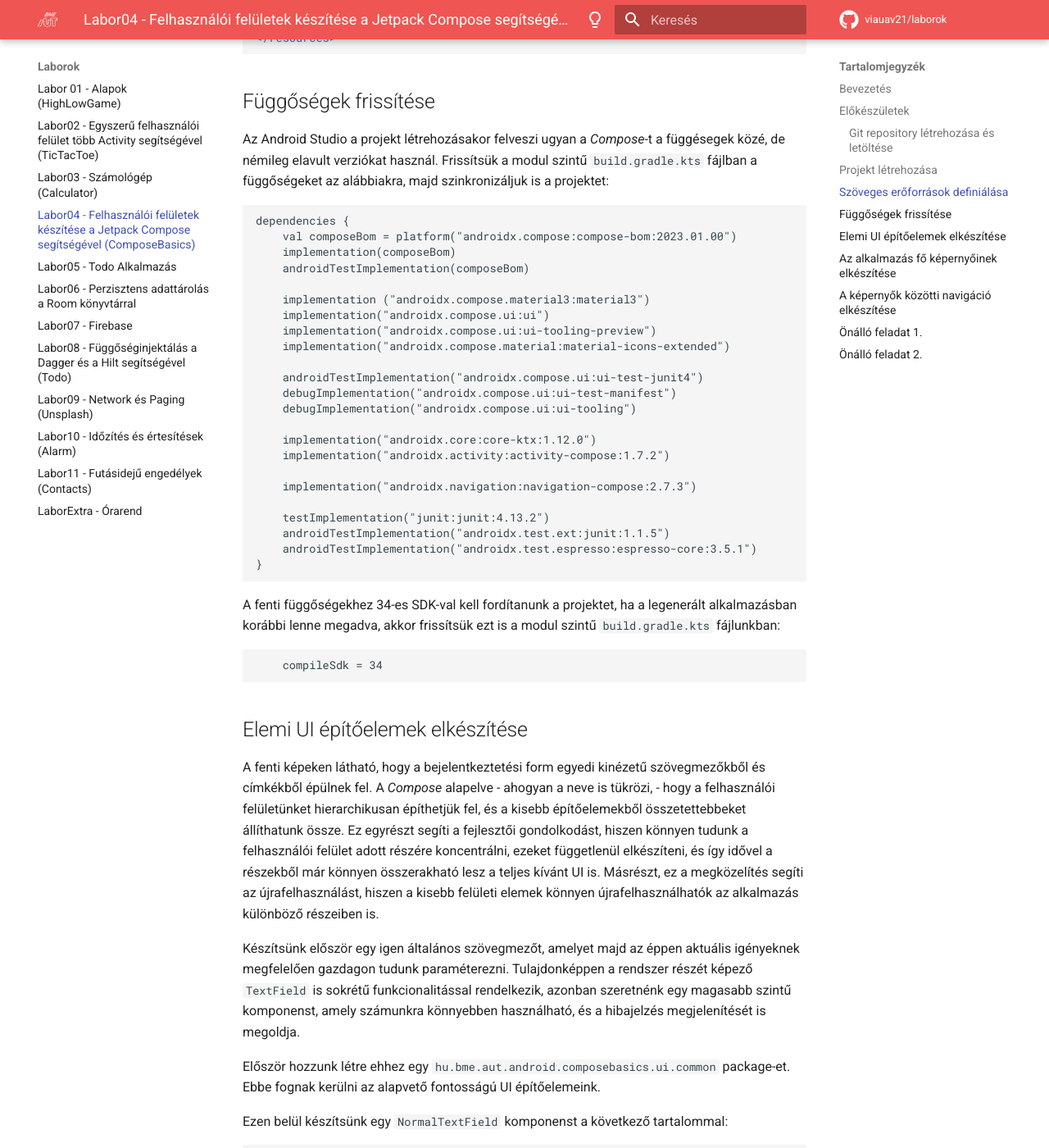
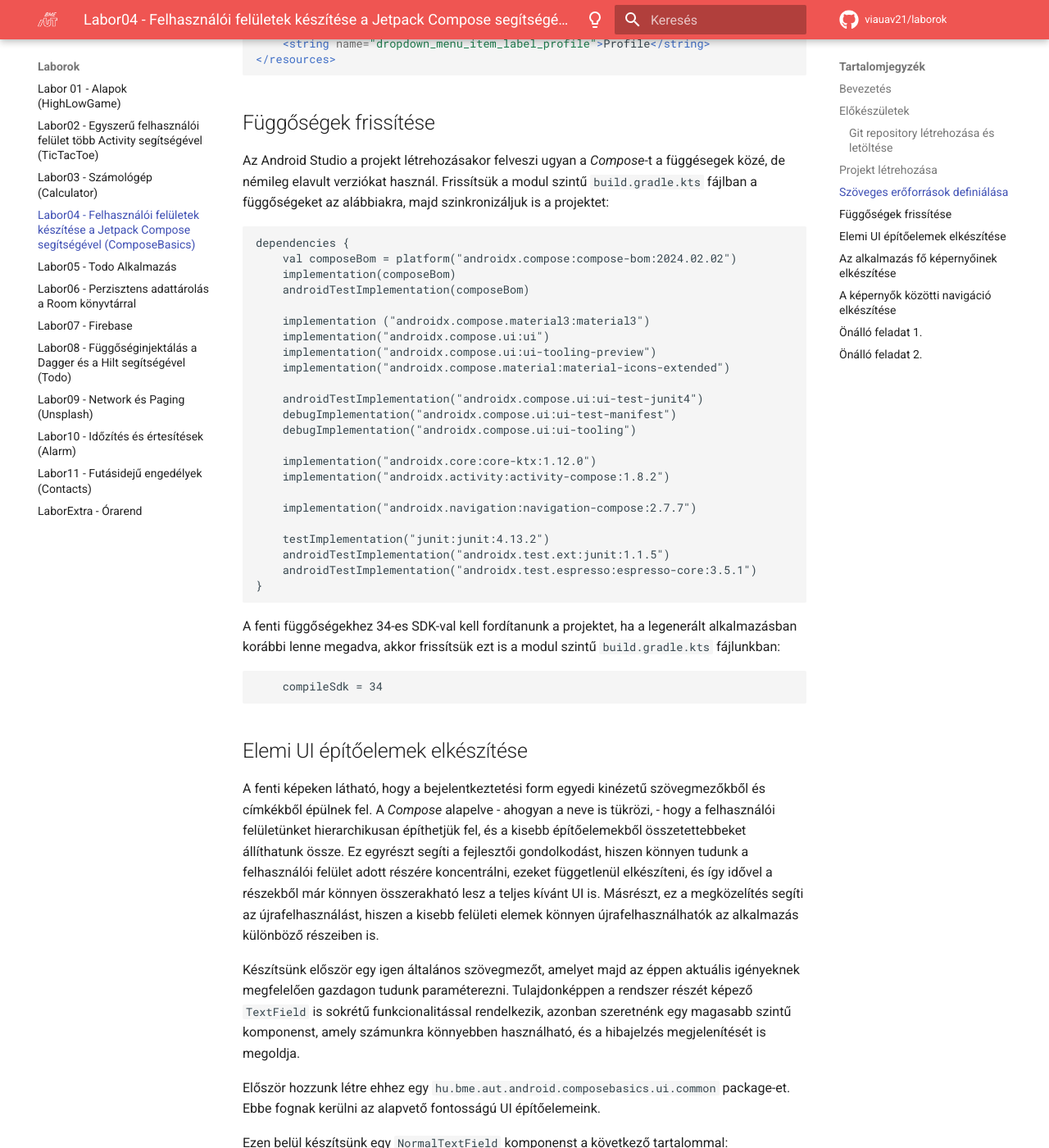
Before and after one commit to VIAUAV21/laborok, an MkDocs documentation site: the page built from docs/laborok/compose/index.md, in a window 1280 px wide and 1400 px high, scrolled down 2615 px. Shown: the whole window at 82% size. Built offline with MkDocs 1.6.1 and Material for MkDocs 9.7.7, drawn with Linux system fonts in a browser that asks for light colours; comment, search, counter and statistics services are not loaded; some of the changed lines change nothing that is shown; some of the changed text lies outside the part shown.

Commit message:
composelab 2024 f1 update

````diff
--- a/docs/laborok/compose/index.md
+++ b/docs/laborok/compose/index.md
@@ -72,7 +72,7 @@
 
 ```gradle
 dependencies {
-    val composeBom = platform("androidx.compose:compose-bom:2023.01.00")
+    val composeBom = platform("androidx.compose:compose-bom:2024.02.02")
     implementation(composeBom)
     androidTestImplementation(composeBom)
 
@@ -86,9 +86,9 @@
     debugImplementation("androidx.compose.ui:ui-tooling")
 
     implementation("androidx.core:core-ktx:1.12.0")
-    implementation("androidx.activity:activity-compose:1.7.2")
+    implementation("androidx.activity:activity-compose:1.8.2")
 
-    implementation("androidx.navigation:navigation-compose:2.7.3")
+    implementation("androidx.navigation:navigation-compose:2.7.7")
 
     testImplementation("junit:junit:4.13.2")
     androidTestImplementation("androidx.test.ext:junit:1.1.5")
@@ -113,6 +113,8 @@
 Ezen belül készítsünk egy `NormalTextField` komponenst a következő tartalommal:
 
 ```kotlin
+package hu.bme.aut.android.composebasics.ui.common
+
 @ExperimentalMaterial3Api
 @Composable
 fun NormalTextField(
@@ -201,6 +203,9 @@
 }
 ```
 
+!!! info ""
+	Ne feledjük, hogy a Preview csak egy build után tekinthető meg.
+
 Előnézeti függvényből többet is létrehozhatunk, hogy lássuk, hogyan néz ki a komponensünk különböző
 paraméterezések esetén. Vizsgáljuk meg a hibajelzéssel ellátott megjelenést is:
 
@@ -230,6 +235,8 @@
 A fentihez hasonlóan a `ui.common` package-be készítsünk egy újabb komponenst `PasswordTextField` néven az alábbi tartalommal:
 
 ```kotlin
+package hu.bme.aut.android.composebasics.ui.common
+
 @ExperimentalMaterial3Api
 @Composable
 fun PasswordTextField(
@@ -300,6 +307,8 @@
 A képernyőknek és a hozzájuk kapcsolódó kódoknak hozzunk létre egy közös `hu.bme.aut.android.composebasics.feature` package-et, majd ezen belül a bejelentkező képernyő a `login` package-be kerüljön! Készítsük el a képernyő kódját `LoginScreen` néven, majd adjuk meg a következő kódot:
 
 ```kotlin
+package hu.bme.aut.android.composebasics.feature.login
+
 @ExperimentalMaterial3Api
 @Composable
 fun LoginScreen(
@@ -406,6 +415,8 @@
 A második elkészítendő képernyőnk az alkalmazás "főképernyője", amit sikeres bejelentkezés után lát a felhasználó. Viszont itt már részben érintenünk kell a képernyők közti navigáció kérdését is, hiszen a képernyőnek lesz egy menüje, ahonnan majd más képernyőkre lehet navigálni. Ehhez egy `navigation` package-et hozzunk létre, és ebbe kerüljön az alábbi `Screen` osztály. Itt `sealed classot` alkalmazunk a lehetséges képernyők leírására, mert csak előre megadott számú képernyőnk van, és a főképernyő argumentumot is kaphat. A `sealed class` kicsit hasonlít az `enumhoz`, de támogatja ezt a fontos különbséget is. Az osztály előtt definiált konstansokat később fogjuk használni, amikor teljesen összerakjuk a navigációs gráfot.
 
 ```kotlin
+package hu.bme.aut.android.composebasics.navigation
+
 const val ROOT_GRAPH_ROUTE = "root"
 const val AUTH_GRAPH_ROUTE = "auth"
 const val MAIN_GRAPH_ROUTE = "main"
@@ -429,6 +440,8 @@
 Maga a főképernyő egy `feature.home` subpackage-be kerüljön. Először itt is egy segédosztályt hozunk létre. Jelen esetben a menüpontokat fogjuk enumban modellezni. Minden menüpontra jellemző a neve, az ikonja, illetve egy azonosító, ahova navigál:
 
 ```kotlin
+package hu.bme.aut.android.composebasics.feature.home
+
 enum class MenuItemUiModel(
     val text: @Composable () -> Unit,
     val icon: @Composable () -> Unit,
@@ -454,6 +467,8 @@
 A menüben szerepelnek profil és beállítás lehetőségek is, amelyekről korábban nem volt szó. Ezek nem lesznek igazi kidolgozott képernyők, de példaképp szerepelnek itt, hogy bemutassuk, hogyan lehetne a főmenüből további oldalakra is elnavigálni. Látható, hogy itt a menüpontoknál meghivatkoztuk a korábban a `Screen` osztályban definiált képernyőket is. A leírt menüpontokból még fel kell építenünk a menüt is. Elvileg ezt megtehetnénk a teljes főképernyő részeként, de átláthatóbb struktúrát kapunk, ha ezt külön composable komponensbe szervezzük. Ahogyan általában véve a metódusoknál sem átlátható a túl hosszú, úgy a felületi komponenseinket is érdemes kisebb, jobban kezelhető egységekre osztani. Készítsünk tehát egy `Menu` komponenst:
 
 ```kotlin
+package hu.bme.aut.android.composebasics.feature.home
+
 @Composable
 fun Menu(
     expanded: Boolean,
@@ -487,6 +502,8 @@
 Most rátérhetünk a tényleges főképernyő létrehozására:
 
 ```kotlin
+package hu.bme.aut.android.composebasics.feature.home
+
 @ExperimentalMaterial3Api
 @Composable
 fun HomeScreen(
@@ -590,6 +607,8 @@
 Most már csak össze kell kötnünk a meglévő képernyőket a navigációs szabályokkal. Ehhez navigációs gráfokat fogunk definiálni. Egyrészt definiálunk egy gráfot az authentikáció előtti képernyőkre, itt most csak a bejelentkezés lesz, de egy valós alkalmazásban lehetne pl. egy regisztrációs képernyőnk is. Ezeket a korábban létrehozott `navigation` package-be tegyük. Az authentikáció előtti gráf a következőképpen néz ki:
 
 ```kotlin
+package hu.bme.aut.android.composebasics.navigation
+
 @ExperimentalMaterial3Api
 fun NavGraphBuilder.authNavGraph(
     navController: NavHostController
@@ -616,6 +635,8 @@
 A másik navigációs gráf a bejelentkezés utáni navigációt írja le:
 
 ```kotlin
+package hu.bme.aut.android.composebasics.navigation
+
 @ExperimentalMaterial3Api
 fun NavGraphBuilder.mainNavGraph(
     navController: NavHostController
@@ -664,6 +685,8 @@
 Végül a kettőt egyesítenünk kell:
 
 ```kotlin
+package hu.bme.aut.android.composebasics.navigation
+
 @ExperimentalMaterial3Api
 @Composable
 fun NavGraph(
@@ -691,6 +714,16 @@
 Itt történik az alkalmazás témájának a megadása is:
 
 ```kotlin
+package hu.bme.aut.android.composebasics
+
+import android.os.Bundle
+import androidx.activity.ComponentActivity
+import androidx.activity.compose.setContent
+import androidx.compose.material3.ExperimentalMaterial3Api
+import androidx.navigation.compose.rememberNavController
+import hu.bme.aut.android.composebasics.navigation.NavGraph
+import hu.bme.aut.android.composebasics.ui.theme.ComposeBasicsTheme
+
 class MainActivity : ComponentActivity() {
     @OptIn(ExperimentalMaterial3Api::class)
     override fun onCreate(savedInstanceState: Bundle?) {
````
Also changed, not shown: docs/laborok/compose/assets/home.png, docs/laborok/compose/assets/login.png, docs/laborok/compose/assets/login2.png.
